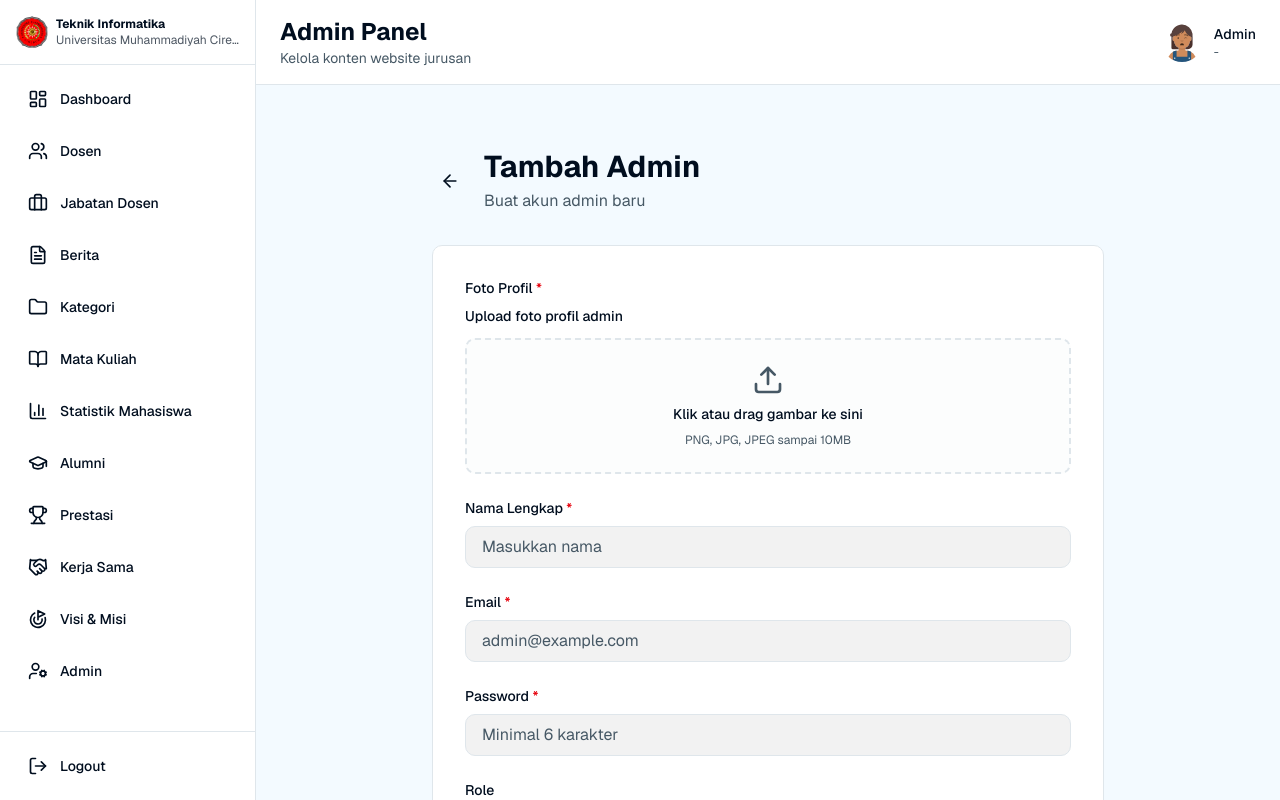
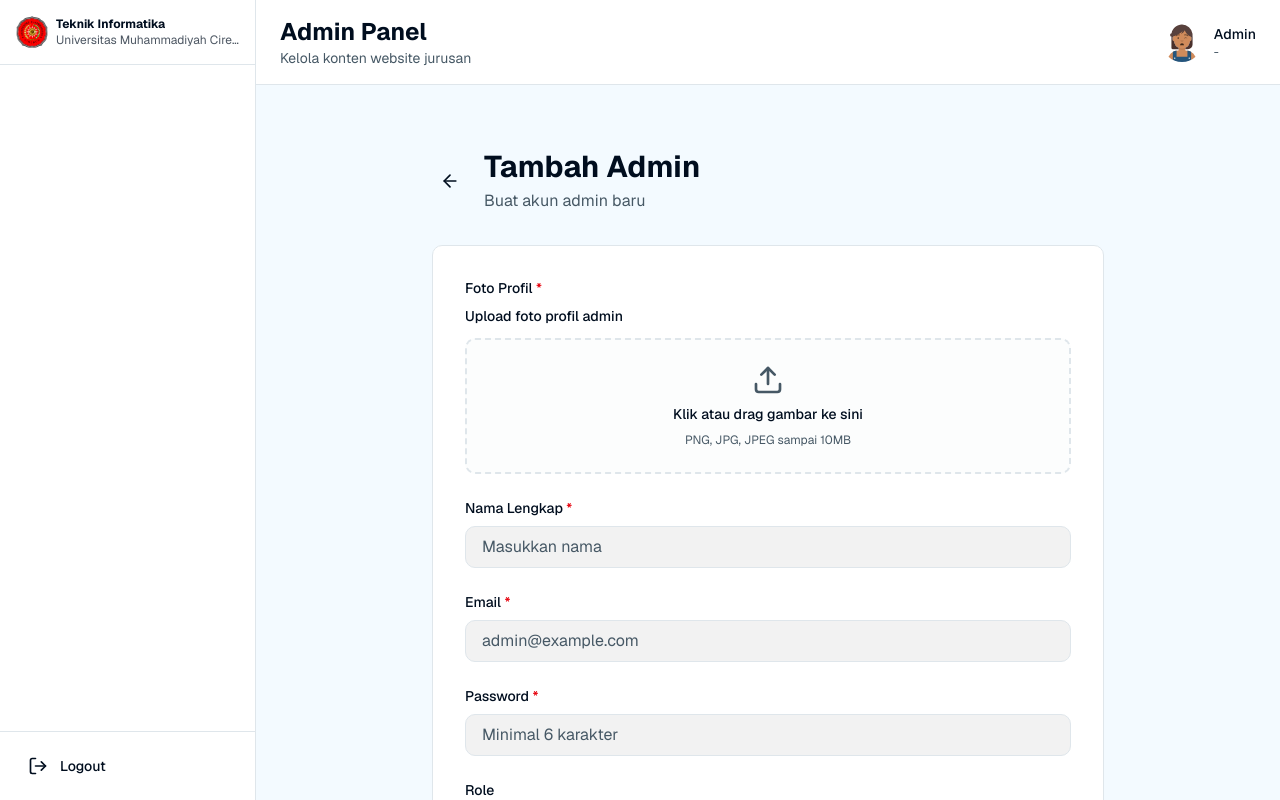
Before and after one commit to umc-dev/it-umc-dashboard, a Next.js app: page /dashboard/admin/tambah in a window 1280 px wide. Built offline with nearby package versions, Linux system fonts and the light colour scheme; no server answers.

Commit message:
feat(navbar): only show the navbar menu per role

```diff
--- a/components/layouts/DashboardLayout.tsx
+++ b/components/layouts/DashboardLayout.tsx
@@ -1,6 +1,6 @@
 "use client";
 
-import { useState } from "react";
+import { useMemo, useState } from "react";
 import Link from "next/link";
 import { usePathname } from "next/navigation";
 import {
@@ -9,6 +9,9 @@ import {
 } from "lucide-react";
 import Image from "next/image";
 import { useMe, useLogout } from "@/app/login/queries";
+import type { AdminResponse } from "@/app/login/types";
+
+type Role = AdminResponse["role"];
 
 export function DashboardLayout({ children }: { children: React.ReactNode }) {
   const [sidebarOpen, setSidebarOpen] = useState(false);
@@ -32,6 +35,24 @@ export function DashboardLayout({ children }: { children: React.ReactNode }) {
     { label: "Visi & Misi", href: "/dashboard/visi-misi", icon: Goal },
     { label: "Admin", href: "/dashboard/admin", icon: UserCog },
   ];
+
+  const visibleNavItems = useMemo(() => {
+    const role = admin?.role;
+
+    if (!role) return [];
+
+    if (role === "SUPER_ADMIN") {
+      return navItems;
+    }
+
+    if (role === "EDITOR") {
+      return navItems.filter((item) =>
+        ["/dashboard/berita", "/dashboard/kategori"].includes(item.href),
+      );
+    }
+
+    return navItems.filter((item) => item.href !== "/dashboard/admin");
+  }, [admin?.role]);
 
   const handleLogout = () => {
     setShowLogoutDialog(false);
@@ -63,9 +84,11 @@ export function DashboardLayout({ children }: { children: React.ReactNode }) {
 
         {/* Nav */}
         <nav className="flex-1 overflow-y-auto p-3 space-y-2">
-          {navItems.map((item) => {
+          {visibleNavItems.map((item) => {
             const Icon = item.icon;
-            const isActive = pathname === item.href;
+            const isActive =
+              pathname === item.href ||
+              (item.href !== "/dashboard" && pathname.startsWith(`${item.href}/`));
             return (
               <Link
                 key={item.href}
```
